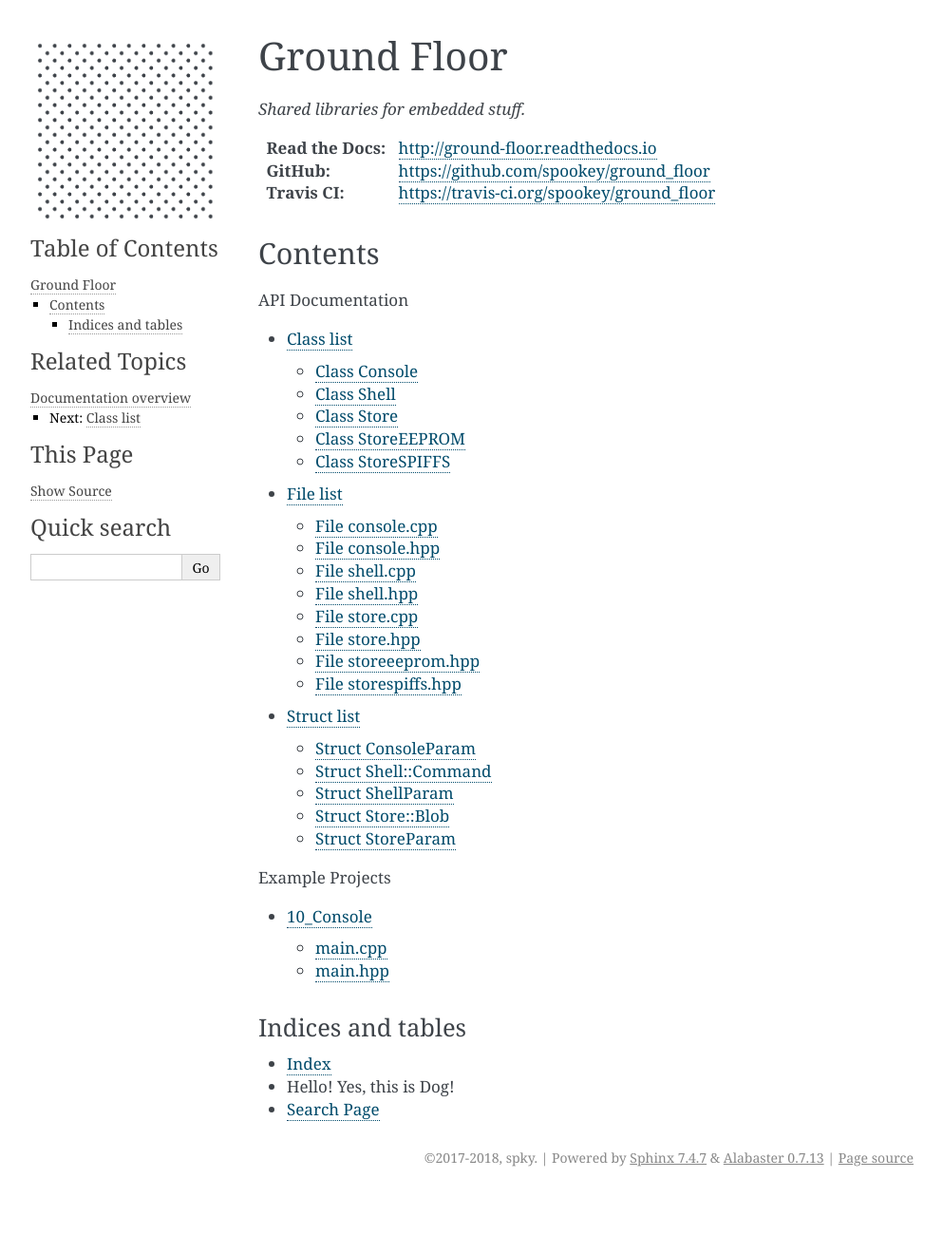
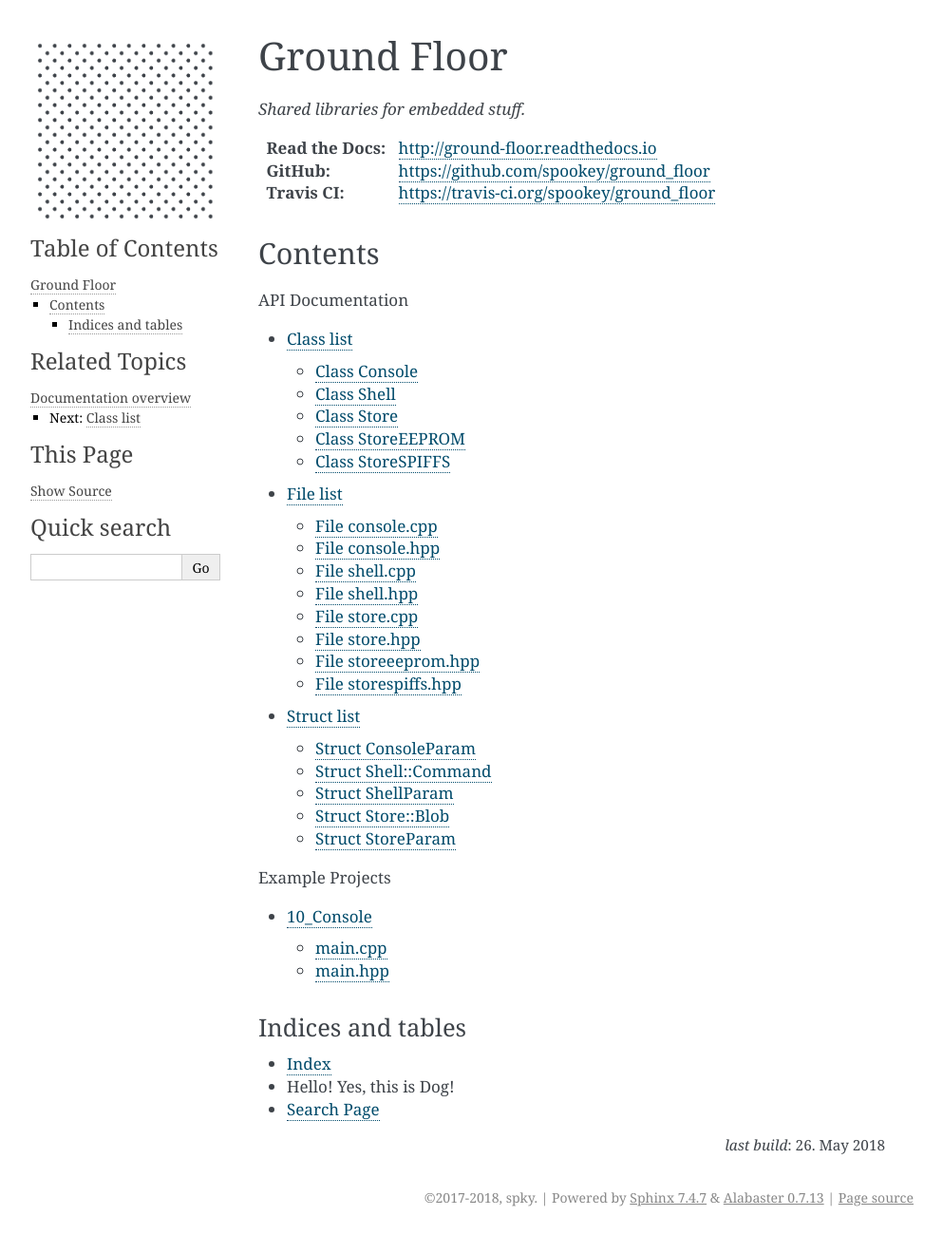
Before and after one commit to spookey/ground_floor, a Sphinx documentation site: the page built from doc/index.rst, in a window 1280 px wide. Shown: the whole page at 95% size, without its empty margins (148-1141 px from the left). Built offline with Sphinx 7.4.7, drawn with Linux system fonts in a browser that asks for light colours; before the commit the page ends 1258 px from its top, so only the background shows below that; some of the changed lines change nothing that is shown.

Commit message:
Add a dynamic build date to the documentation

```diff
--- a/doc/conf.py
+++ b/doc/conf.py
@@ -17,6 +17,7 @@
 # add these directories to sys.path here. If the directory is relative to the
 # documentation root, use os.path.abspath to make it absolute, like shown here.
 #
+import datetime
 import os
 # import sys
 # sys.path.insert(0, os.path.abspath('.'))
@@ -64,7 +65,9 @@ master_doc = 'index'
 
 # General information about the project.
 project = the_name
-copyright = '2017-2018, {}'.format(the_author)
+copyright = '2017-{}, {}'.format(
+    datetime.datetime.now().year, the_author
+)
 author = the_author
 
 # The version info for the project you're documenting, acts as replacement for
@@ -82,6 +85,12 @@ release = '1.3.37'
 # This is also used if you do content translation via gettext catalogs.
 # Usually you set "language" from the command line for these cases.
 language = None
+
+# There are two options for replacing |today|: either, you set today to some
+# non-false value, then it is used:
+# today = 'tomorrow'
+# Else, today_fmt is used as the format for a strftime call.
+today_fmt = '%d. %B %Y'
 
 # List of patterns, relative to source directory, that match files and
 # directories to ignore when looking for source files.
--- a/doc/index.rst
+++ b/doc/index.rst
@@ -21,3 +21,11 @@ Indices and tables
 * :ref:`genindex`
 * Hello! Yes, this is Dog!
 * :ref:`search`
+
+.. raw:: html
+
+   <style>.build-info { text-align: right; font-size: 0.9em; }</style>
+
+.. container:: build-info
+
+   *last build*: |today|
```
